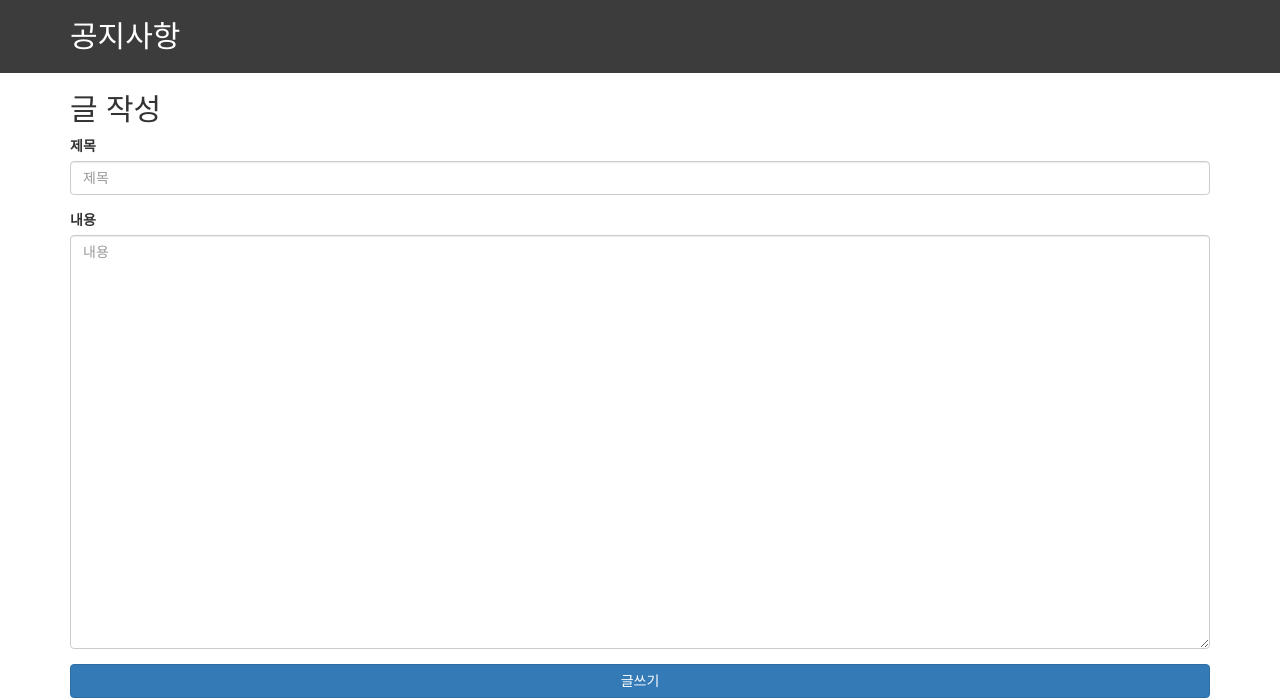
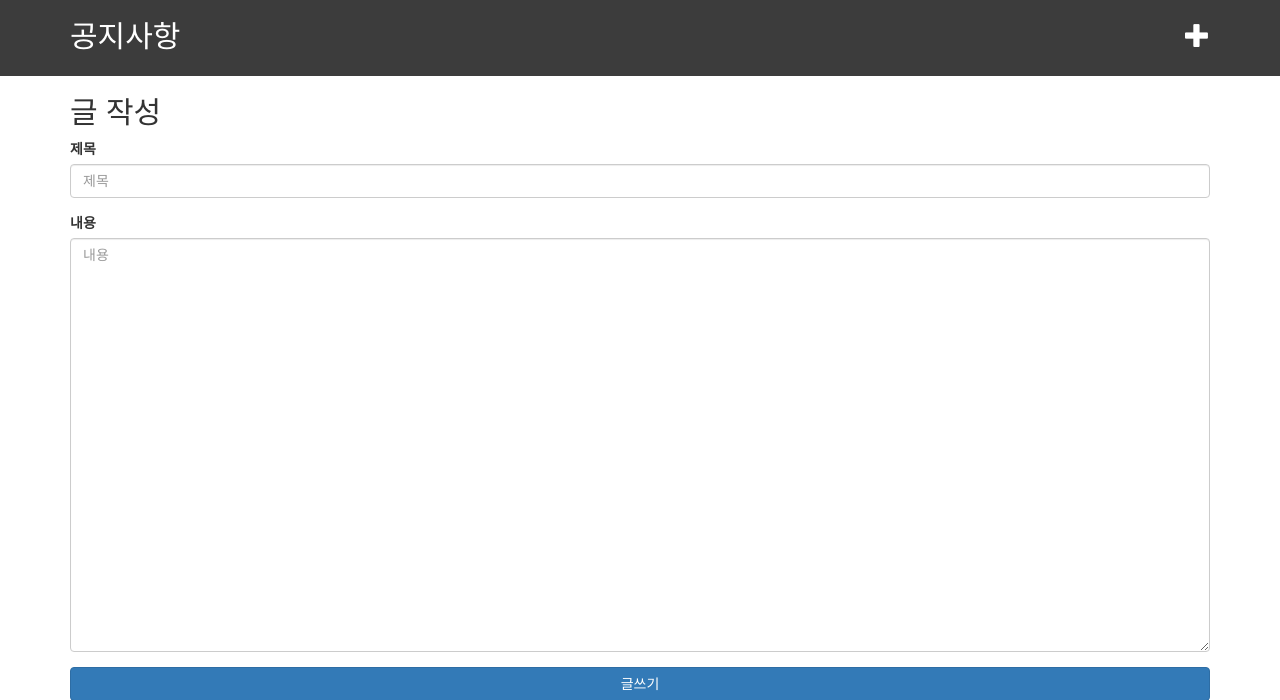
Before and after one commit to bookpark/Djangogirls, a Django app: page /post/add/ in a window 1280 px wide. Shown: the top 700 px of the page. Run offline with Django 3.2, Linux system fonts and the light colour scheme; some libraries are stand-ins or nearby versions.

Commit message:
새 post 추가 버튼 생성 및 css 추가

```diff
--- a/djangogirls/static/css/blog.css
+++ b/djangogirls/static/css/blog.css
@@ -12,6 +12,12 @@
 .blog-header .blog-title > a:visited {
     color: white;
     text-decoration: none;
+}
+
+.btn-post-add {
+    color: #ffffff;
+    float: right;
+    font-size: 25px;
 }
 
 .post-container {
--- a/djangogirls/templates/base.html
+++ b/djangogirls/templates/base.html
@@ -14,7 +14,9 @@
 <body>
 <div class="blog-header">
     <div class="container">
+        <a href="{% url 'post_add' %}" class="btn-post-add"><span class="glyphicon glyphicon-plus post-add-plus"></span></a>
         <h2 class="blog-title"><a href="{% url 'post_list' %}">{% block title %}공지사항{% endblock %}</a></h2>
+        </a>
     </div>
 </div>
 <div class="container">
```
Lines whose indentation alone changed are shown as unchanged.
